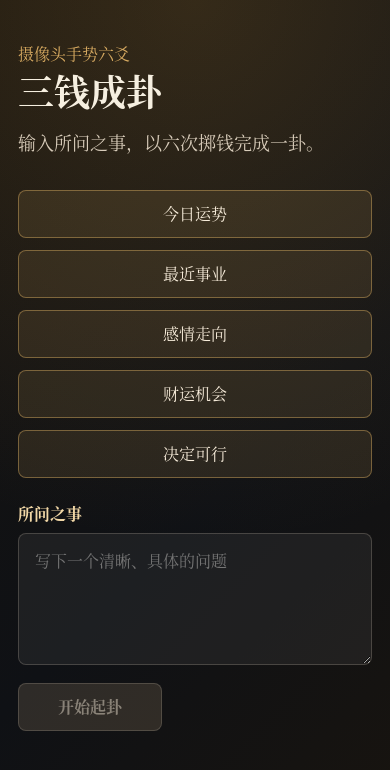
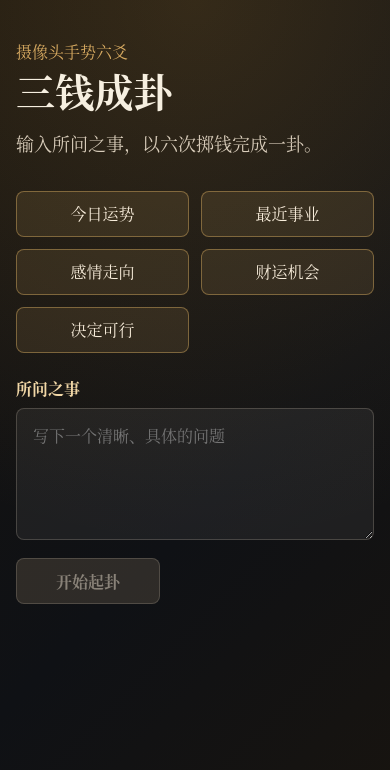
Before and after one commit to journ10/fortune-telling, a React (Vite) app: page / in a window 390 px wide. Shown: the top 770 px of the page. Built offline with nearby package versions, Linux system fonts and the light colour scheme.

Commit message:
feat: polish responsive divination experience

```diff
--- a/src/components/CoinAnimation.tsx
+++ b/src/components/CoinAnimation.tsx
@@ -10,7 +10,7 @@ export default function CoinAnimation({ latestToss }: CoinAnimationProps) {
   const faces = latestToss?.faces ?? IDLE_FACES;
 
   return (
-    <div className="coinTray" aria-label="铜钱结果">
+    <div className="coinTray" role="group" aria-label="铜钱结果">
       {faces.map((face, index) => (
         <span className="coin" data-face={face} key={`${face}-${index}`}>
           {face === 'heads' ? '阳' : face === 'tails' ? '阴' : '钱'}
--- a/src/components/HexagramLines.tsx
+++ b/src/components/HexagramLines.tsx
@@ -22,6 +22,7 @@ export default function HexagramLines({ lines }: HexagramLinesProps) {
               </>
             )}
           </span>
+          <span className="srOnly">{line.isYang ? '阳爻' : '阴爻'}</span>
           {line.isMoving ? <span className="movingMark">动</span> : null}
         </li>
       ))}
--- a/src/styles.css
+++ b/src/styles.css
@@ -251,6 +251,18 @@ h1 {
   font-weight: 700;
 }
 
+.srOnly {
+  position: absolute;
+  overflow: hidden;
+  width: 1px;
+  height: 1px;
+  padding: 0;
+  border: 0;
+  margin: -1px;
+  clip: rect(0, 0, 0, 0);
+  white-space: nowrap;
+}
+
 .yangLine,
 .yinLine {
   display: flex;
@@ -372,3 +384,42 @@ h1 {
     font-size: 0.875rem;
   }
 }
+
+@media (min-width: 760px) {
+  .castingPanel {
+    display: grid;
+    grid-template-columns: minmax(0, 1.2fr) minmax(280px, 0.8fr);
+    gap: 24px;
+    align-items: start;
+  }
+
+  .castingPanel .eyebrow,
+  .castingPanel h1,
+  .castingPanel .questionEcho,
+  .castingPanel .privacyNotice {
+    grid-column: 1 / -1;
+  }
+}
+
+@media (max-width: 520px) {
+  .appShell {
+    padding: 16px;
+  }
+
+  h1 {
+    font-size: 2.45rem;
+  }
+
+  .coin {
+    width: 48px;
+  }
+
+  .quickGrid {
+    grid-template-columns: 1fr 1fr;
+  }
+
+  .quickButton,
+  .primaryButton {
+    min-height: 46px;
+  }
+}
```
Also changed, not shown: 1 other file (tests, documents, lock files or other folders).
